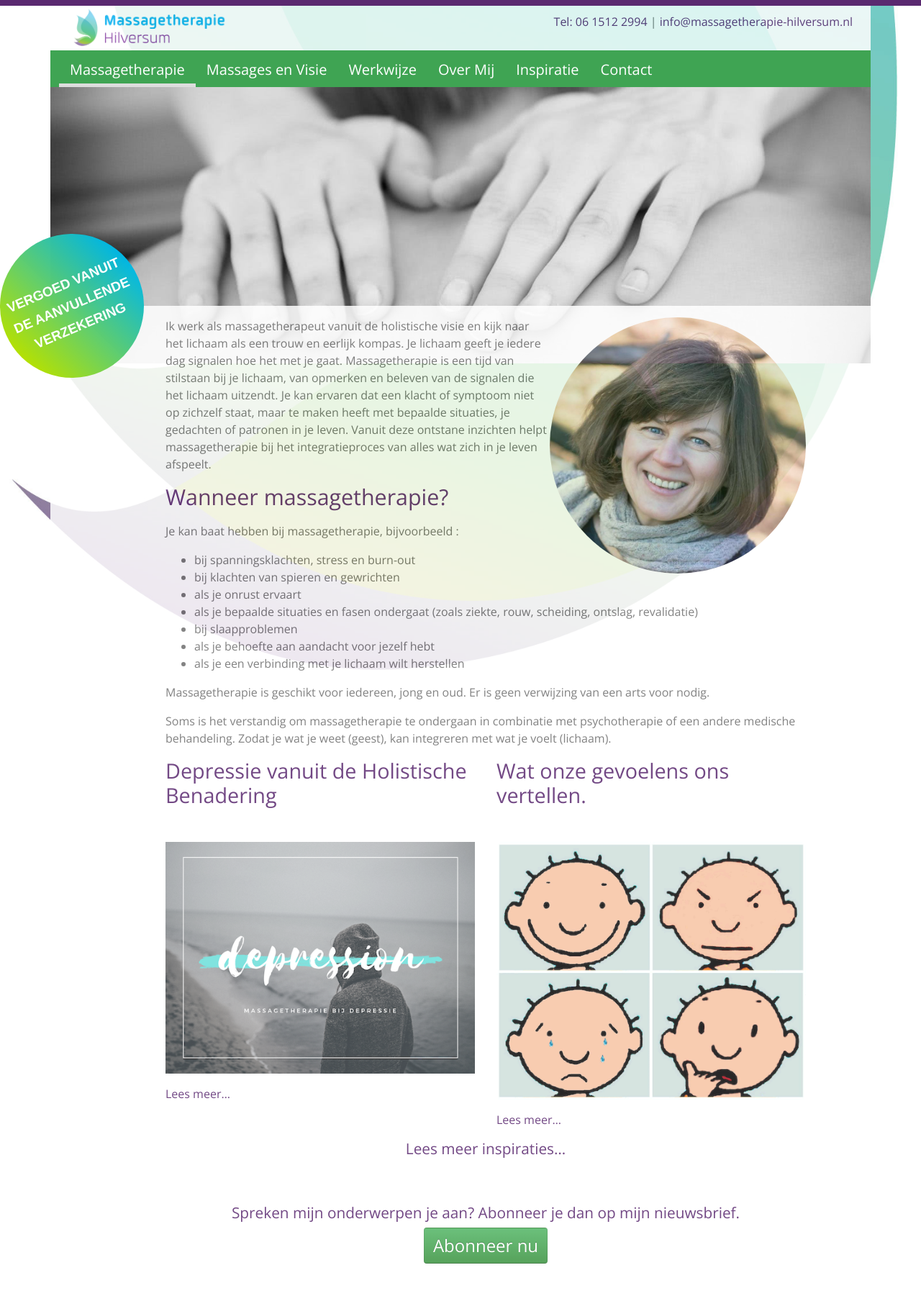
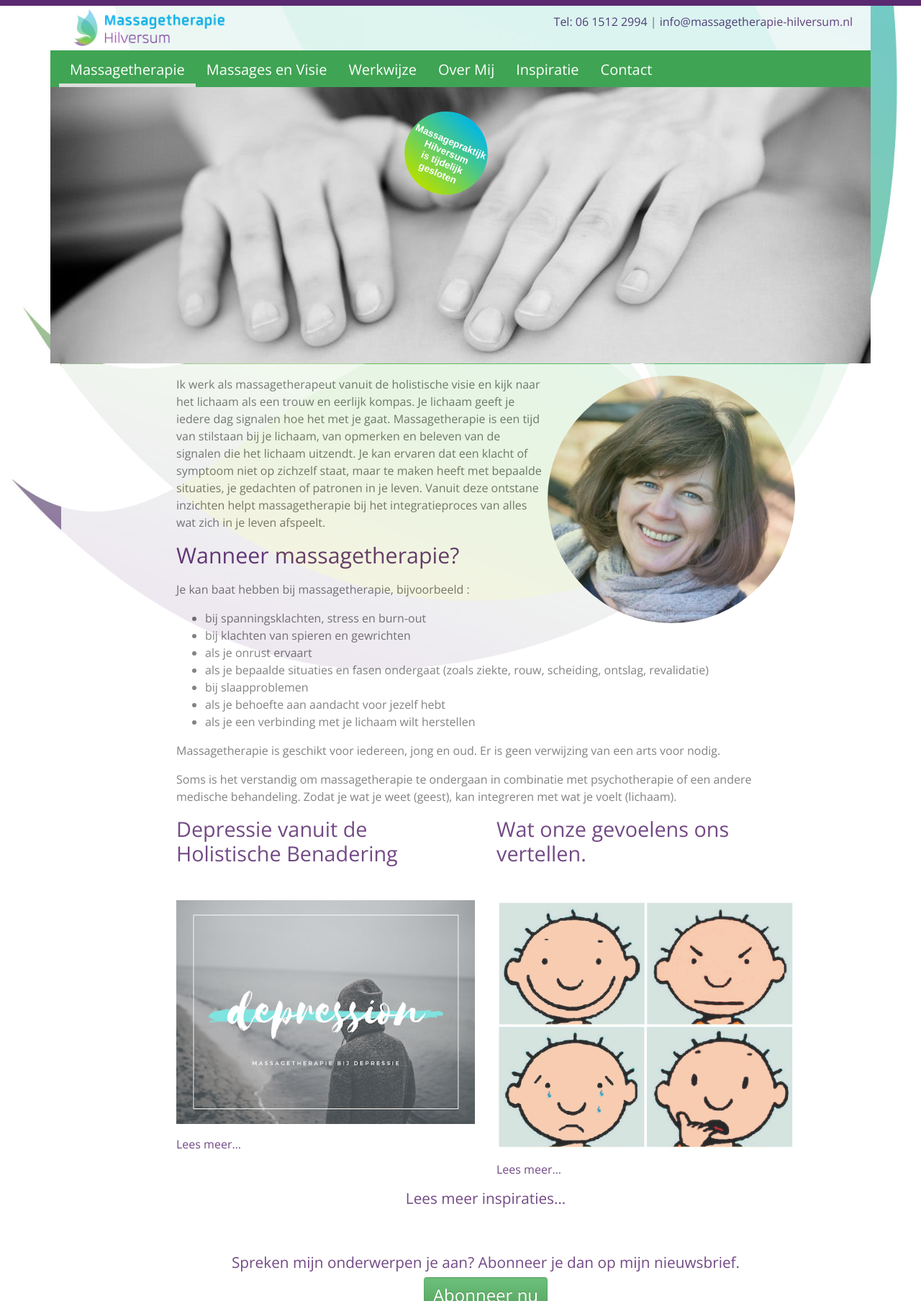
Before and after one commit to pwagland/pwagland.github.io, a Jekyll site: the page built from index.html, in a window 1280 px wide, cut to the strip 0-1808 px from the top of the page. Shown: the whole strip at 72% size. Built offline with Jekyll 4.4.1, drawn with Linux system fonts in a browser that asks for light colours; nearby versions of some CDN libraries.

Commit message:
Add in temporarily closed badge

```diff
--- a/css/mth.css
+++ b/css/mth.css
@@ -91,7 +91,6 @@
     margin: -95px -160px -95px -30px;
   }
 }
-/*! Normally we only care about 980+, but the circle clips between 980 and 1000 */
 @media (min-width: 980px) and (max-width: 1019px) {
   div.vergoedBadge {
     height: 170px;
@@ -109,6 +108,37 @@
 @media print {
   div.vergoedBadge {
     display: none;
+  }
+}
+
+div.tijdelijkGesloten {
+  position: relative;
+  z-index: 2;
+  height: 180px;
+  width: 30%;
+  margin: -110px 0 -70px 35%;
+  max-width: 30%;
+  max-height: 30%;
+}
+@media (min-width: 768px)  {
+  div.tijdelijkGesloten {
+    height: 200px;
+    width: 200px;
+    margin: -220px 0 20px 250px;
+  }
+}
+@media (min-width: 992px) {
+  div.tijdelijkGesloten {
+    height: 250px;
+    width: 250px;
+    margin: -300px 0 51px 400px;
+  }
+}
+@media (min-width: 1200px) {
+  div.tijdelijkGesloten {
+    height: 300px;
+    width: 300px;
+    margin: -350px 0 51px 400px;
   }
 }
 
--- a/index.html
+++ b/index.html
@@ -8,6 +8,25 @@
         <div>
           <img srcset="img/header_9DS_1381.jpg 475w, img/header_9DS_1381x2.jpg 950w, img/header_9DS_1381x3.jpg 1425w"
                src="img/header_9DS_1381.jpg" alt="Image of back being massaged" class="img-fluid">
+          <div class="tijdelijkGesloten" alt="Massagepraktijk Hilversum is tijdelijk gesloten">
+            <svg xmlns="http://www.w3.org/2000/svg" xmlns:svg="http://www.w3.org/2000/svg" viewBox="0 0 256 256" height="100%" width="100%">
+              <defs>
+               <linearGradient id="svg_13" x1="0" y1="0.5" x2="1" y2="0.5">
+                <stop stop-color="#b3e000" stop-opacity="0.988281" offset="0"/>
+                <stop stop-color="#00b7e5" stop-opacity="0.992188" offset="1"/>
+               </linearGradient>
+              </defs>
+              <g>
+               <title>Massagepraktijk Hilversum is tijdelijk gesloten</title>
+               <ellipse transform="rotate(-46 128 128)" fill="url(#svg_13)" stroke-width="0" cx="128" cy="128" id="svg_1" rx="128" ry="128" stroke="#000000"/>
+               <text transform="rotate(23 128 128)" fill="#ffffff" stroke-width="0" stroke-dasharray="null" stroke-linejoin="null" stroke-linecap="null" x="128" y="100" id="svg_7" font-size="30" font-family="Sans-serif" text-anchor="middle" xml:space="preserve" font-weight="bold" stroke="#000000">Massagepraktijk</text>
+               <text transform="rotate(23 128 128)" fill="#ffffff" stroke-width="0" stroke-dasharray="null" stroke-linejoin="null" stroke-linecap="null" x="128" y="135" id="svg_8" font-size="30" font-family="Sans-serif" text-anchor="middle" xml:space="preserve" font-weight="bold" stroke="#000000">Hilversum</text>
+               <text transform="rotate(23 128 128)" fill="#ffffff" stroke-width="0" stroke-dasharray="null" stroke-linejoin="null" stroke-linecap="null" x="128" y="170" id="svg_9" font-size="30" font-family="Sans-serif" text-anchor="middle" xml:space="preserve" font-weight="bold" stroke="#000000">is tijdelijk</text>
+               <text transform="rotate(23 128 128)" fill="#ffffff" stroke-width="0" stroke-dasharray="null" stroke-linejoin="null" stroke-linecap="null" x="128" y="205" id="svg_10" font-size="30" font-family="Sans-serif" text-anchor="middle" xml:space="preserve" font-weight="bold" stroke="#000000">gesloten</text>
+              </g>
+            </svg>
+          </div>
+          <!--
           <div class="vergoedBadge" alt="Vergoed vanuit de aanvullende verzekering">
             <svg xmlns="http://www.w3.org/2000/svg" xmlns:svg="http://www.w3.org/2000/svg" viewBox="0 0 256 256" height="100%" width="100%">
               <defs>
@@ -26,6 +45,7 @@
             </svg>
           </div>
         </div>
+        -->
       </div>
     </div>
 
```
